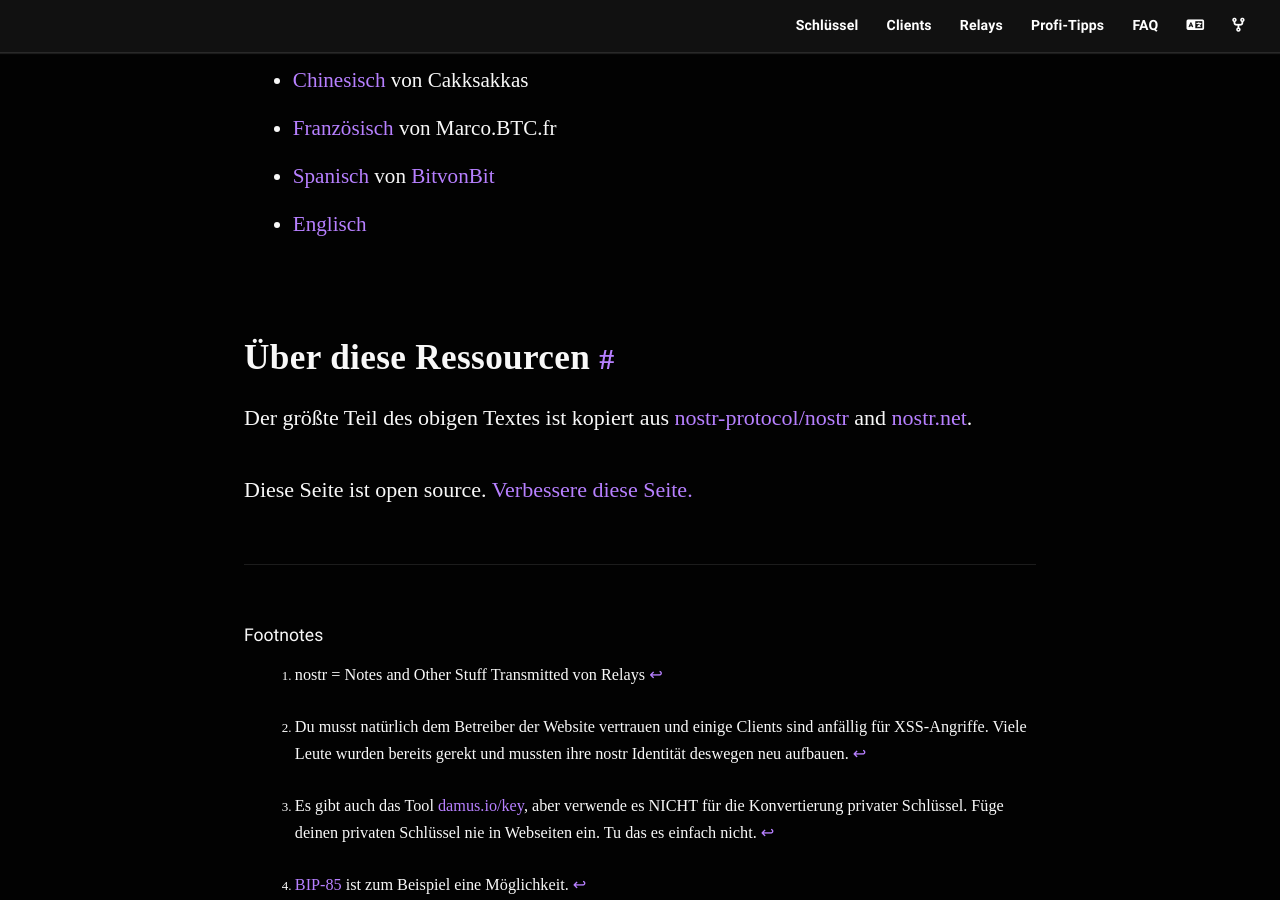
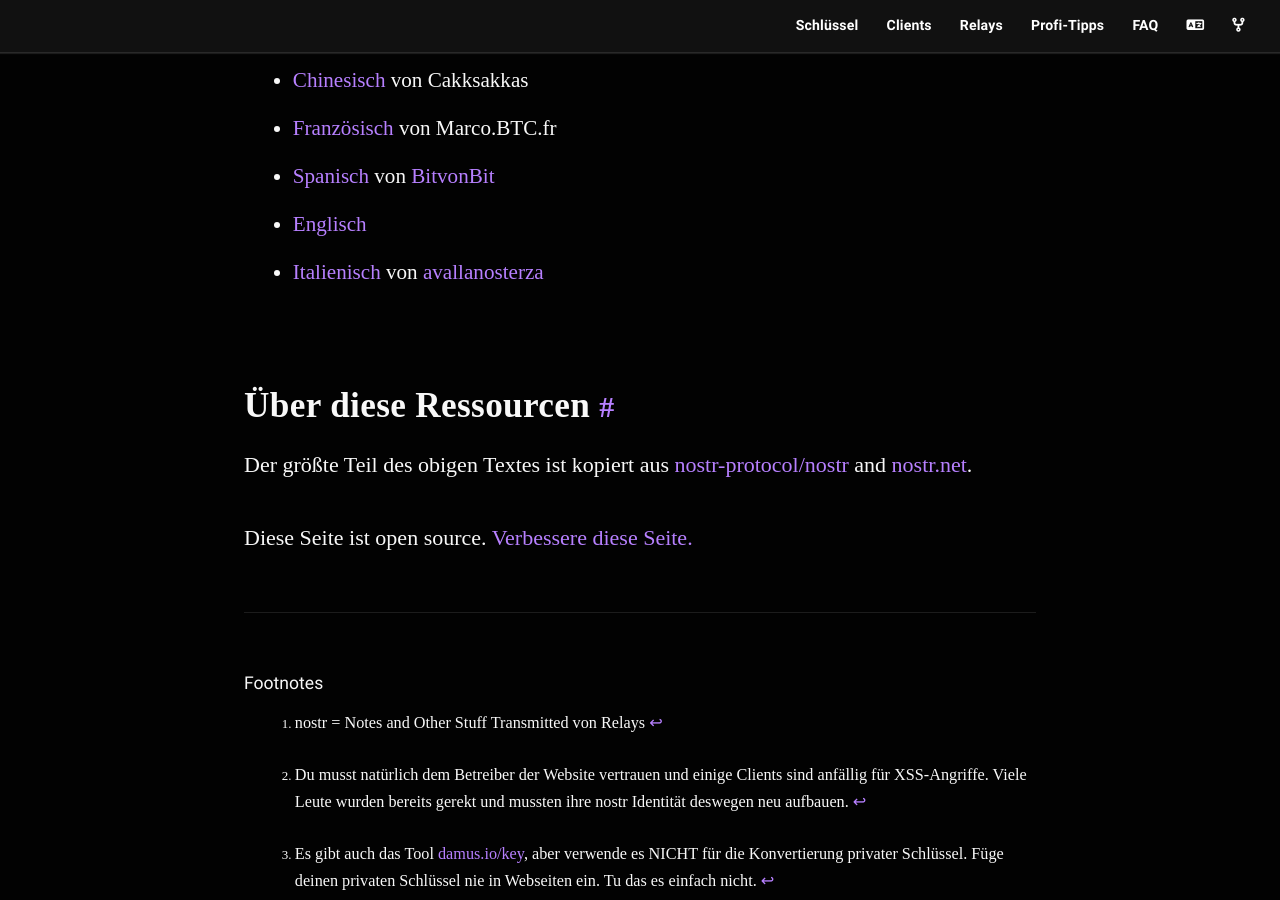
Before and after one commit to cercatrova21/nostr-info.de, a Jekyll site: the page built from index.md, in a window 1280 px wide and 900 px high, scrolled down 10337 px. Built offline with Jekyll 4.4.1, drawn with Linux system fonts in a browser that asks for light colours; some web fonts are replaced.

Commit message:
add Italian translation

```diff
--- a/index.md
+++ b/index.md
@@ -241,6 +241,7 @@ Du kannst jederzeit Fehler melden und PRs erstellen!
 - [Französisch](https://nostr.fr) von Marco.BTC.fr
 - [Spanisch](https://bitcoinnostr.com/recursos-de-nostr/) von [BitvonBit](https://nostr.guru/p/npub1luhyzgce7qtcs6r6v00ryjxza8av8u4dzh3avg0zks38tjktnmxspxq903)
 - [Englisch](https://nostr-resources.com/)
+- [Italienisch](https://gist.github.com/theRescuer/717295270a35b4641081b6ef2cdf3025) von [avallanosterza](https://nostr.guru/p/npub1l0cwargp532n6x62pdcetkau783sxhpfhwu9d6qgpqm8r0mvt0eqqhlf2c)
 
 ## Über diese Ressourcen
 
```
